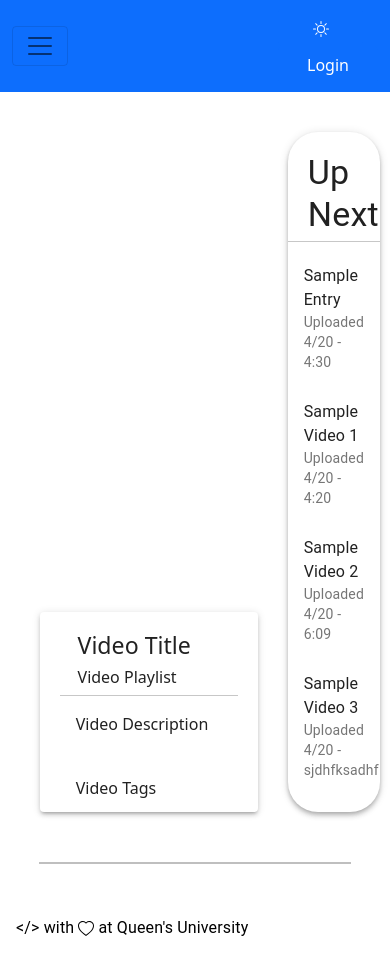
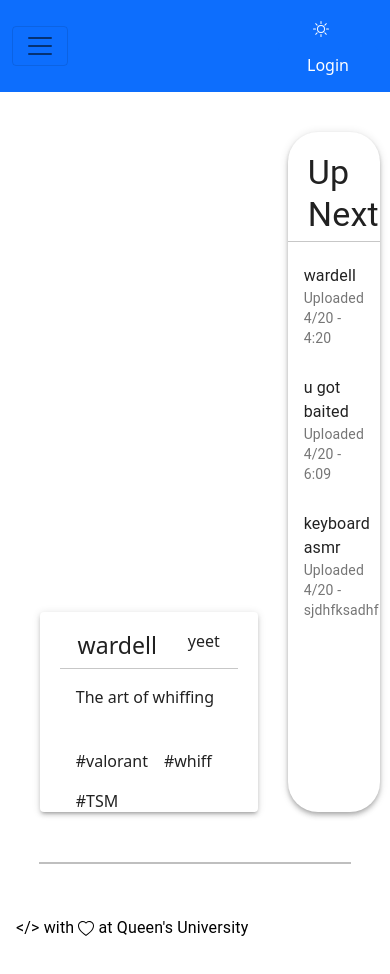
Before and after one commit to timothyliutl/inventorysite, a React (Create React App) app: page /video in a window 390 px wide. Shown: the top 974 px of the page. Built offline with nearby package versions, Linux system fonts and the light colour scheme.

Commit message:
made video player responsive to clicks

```diff
--- a/src/Components/PlayList.tsx
+++ b/src/Components/PlayList.tsx
@@ -6,8 +6,13 @@ interface propsTypes {
     playlistlinks: Array<{ //format expected for playlist input
         url: string,
         name: string,
-        time: string
+        time: string,
+        id: string,
+        description: string,
+        playlist?: string,
+        tags?: Array<string>
     }>,
+    onClick?: any //function to change videos
 }
 
 const PlayList = (props: propsTypes) => {
@@ -25,20 +30,11 @@ const PlayList = (props: propsTypes) => {
             <Typography className={props.darkmodeOn ? classes.fontDarkMode : ''} style={{ padding: '20px', paddingBottom: '0px' }} variant={'h4'}>Up Next</Typography>
             <hr className={props.darkmodeOn ? classes.fontDarkMode : ''} style={{ margin: '0px', marginTop: '5px' }}></hr>
             <List>
-                <ListItem button>
-                    <ListItemText className={props.darkmodeOn ? classes.fontDarkMode : ''} primary={'Sample Entry'} secondary={
-                        <React.Fragment>
-                            <p className={props.darkmodeOn ? classes.fontDarkMode : ''} style={{ margin: '0' }}>
-                                Uploaded 4/20 - 4:30
-                            </p>
 
-                        </React.Fragment>
-                    }></ListItemText>
-                </ListItem>
                 {
                     //code to implement arrya of javascript objects into the UI
                     props.playlistlinks.map((video) => (
-                        <ListItem button>
+                        <ListItem button onClick={()=>{props.onClick(video)}}>
                             <ListItemText className={props.darkmodeOn ? classes.fontDarkMode : ''} primary={video.name} secondary={
                                 <React.Fragment>
                                     <p className={props.darkmodeOn ? classes.fontDarkMode : ''} style={{ margin: '0' }}>
--- a/src/Components/VideoPlayer.tsx
+++ b/src/Components/VideoPlayer.tsx
@@ -1,28 +1,56 @@
 import { Card, Container, Grid, makeStyles } from '@material-ui/core';
-import React from 'react';
+import React, { useState } from 'react';
 import ReactPlayer from 'react-player';
 import PlayList from './PlayList';
 
 interface propTypes {
     darkmodeOn: boolean
 }
+interface videoTypes {
+    name: string,
+    url: string,
+    time: string,
+    id: string,
+    description: string,
+    playlist?: string,
+    tags?: Array<string>
+}
 
 const VideoPlayer = (props: propTypes) => {
 
     const sampleplaylist = [{
-        name: "Sample Video 1",
-        url: 'skdfdf',
-        time: '4:20'
+        name: "wardell",
+        url: 'https://www.youtube.com/watch?v=Fcif1yxWHAM',
+        time: '4:20',
+        id: 'video1',
+        description: 'The art of whiffing',
+        playlist: 'yeet',
+        tags: ['valorant', 'whiff', 'TSM']
     },
     {
-        name: "Sample Video 2",
-        url: 'skdfdf',
-        time: '6:09'
-    },{
-        name: "Sample Video 3",
-        url: 'skdfdf',
-        time: 'sjdhfksadhf'
+        name: "u got baited",
+        url: 'https://www.youtube.com/watch?v=dQw4w9WgXcQ',
+        time: '6:09',
+        id: 'video2',
+        description: 'lol'
+    }, {
+        name: "keyboard asmr",
+        url: 'https://www.youtube.com/watch?v=o5Ra1ddZSXk',
+        time: 'sjdhfksadhf',
+        id: 'video3',
+        description: 'clickity clack'
     }]
+
+    const [currentVideo, setCurrentVideo] = useState({
+        name: "wardell",
+        url: 'https://www.youtube.com/watch?v=Fcif1yxWHAM',
+        time: '4:20',
+        id: 'video1',
+        description: 'The art of whiffing',
+        playlist: 'yeet',
+        tags: ['valorant', 'whiff', 'TSM']
+    } as videoTypes)
+
 
     const styles = makeStyles({
         videoPlayerContainer: {
@@ -63,6 +91,11 @@ const VideoPlayer = (props: propTypes) => {
     })
     const classes = styles();
 
+    const changeVideo = (newVideo: videoTypes) => {
+
+        setCurrentVideo(newVideo);
+    }
+
     return (
         <div style={{ width: "95%", marginLeft: 'auto', marginRight: 'auto', marginTop: '20px' }}>
 
@@ -72,24 +105,30 @@ const VideoPlayer = (props: propTypes) => {
                         <div>
                             <Grid container direction={'column'}>
                                 <Grid item>
-                                    <ReactPlayer controls width={'100%'} height={'500px'} style={{ marginLeft: 'auto', marginRight: 'auto', padding: "20px" }} url={'https://www.youtube.com/watch?v=Fcif1yxWHAM'}></ReactPlayer>
+                                    <ReactPlayer controls width={'100%'} height={'500px'} style={{ marginLeft: 'auto', marginRight: 'auto', padding: "20px" }} url={currentVideo.url}></ReactPlayer>
                                 </Grid>
 
                                 <Grid item style={{ paddingLeft: '30px', paddingRight: '30px' }}>
                                     <Card className={`${props.darkmodeOn ? classes.cardDarkMode : classes.cardLightMode}`} style={{ width: '100%', height: '200px', padding: '20px' }} elevation={3}>
                                         <Grid style={{ width: '80%', marginLeft: 'auto', marginRight: 'auto' }} item container justifyContent={'space-between'} direction={'row'}>
                                             <Grid item>
-                                                <h3 className={props.darkmodeOn ? classes.fontDarkMode : ''}>Video Title</h3>
+                                                <h3 className={props.darkmodeOn ? classes.fontDarkMode : ''}>{currentVideo.name}</h3>
                                             </Grid>
                                             <Grid item>
-                                                <h6 className={props.darkmodeOn ? classes.fontDarkMode : ''}>Video Playlist</h6>
+                                                <h6 className={props.darkmodeOn ? classes.fontDarkMode : ''}>{currentVideo.playlist}</h6>
                                             </Grid>
                                         </Grid>
                                         <hr className={props.darkmodeOn ? classes.fontDarkMode : ''} style={{ marginTop: '0px' }}></hr>
                                         <Container>
-                                            <p className={props.darkmodeOn ? classes.fontDarkMode : ''}>Video Description</p>
+                                            <p className={props.darkmodeOn ? classes.fontDarkMode : ''}>{currentVideo.description}</p>
                                             <br></br>
-                                            <p className={props.darkmodeOn ? classes.fontDarkMode : ''}>Video Tags</p>
+                                            <Grid direction={'row'} container spacing={2}>
+                                            {currentVideo.tags?.map((tag)=>(
+                                                <Grid className={props.darkmodeOn ? classes.fontDarkMode : ''} item>
+                                                    <span>#{tag}</span>
+                                                </Grid>
+                                            ))}</Grid>
+
                                         </Container>
                                     </Card>
                                 </Grid>
@@ -102,7 +141,7 @@ const VideoPlayer = (props: propTypes) => {
                 </Grid>
                 <Grid item xs={3} style={{ paddingTop: '20px' }}>
                     <Card className={`${classes.playlistStyle} ${props.darkmodeOn ? classes.cardDarkMode : classes.cardLightMode}`} elevation={4}>
-                        <PlayList darkmodeOn={props.darkmodeOn} playlistlinks={sampleplaylist}></PlayList>
+                        <PlayList onClick={changeVideo} darkmodeOn={props.darkmodeOn} playlistlinks={sampleplaylist}></PlayList>
                     </Card>
 
                 </Grid>
```
